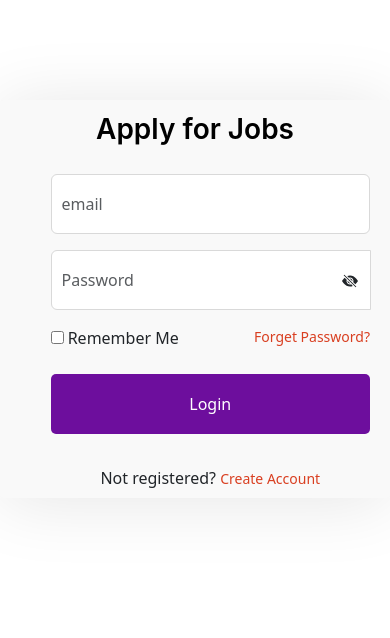
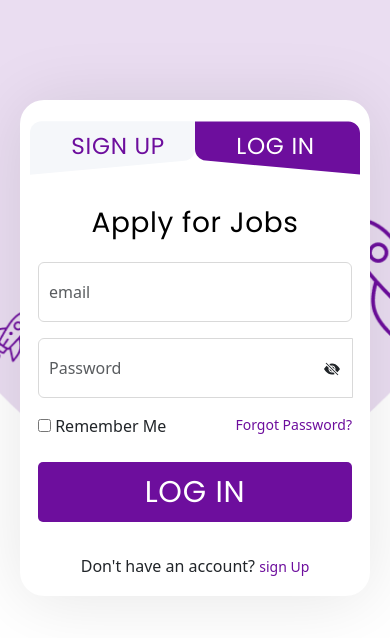
Before and after one commit to vzirshehryar/Recruitor_TeamOf2, a React (Create React App) app in the folder client/: page /login in a window 390 px wide. Shown: the top 638 px of the page. Built offline with nearby package versions, Linux system fonts and the light colour scheme.

Commit message:
login signup page UI/UX changed

```diff
--- a/client/src/routes/Auth/ForgetPassword/index.js
+++ b/client/src/routes/Auth/ForgetPassword/index.js
@@ -74,6 +74,7 @@ function Login() {
   return (
     <>
       <div>
+        <div className="backgroundIMAGE"></div>
         <div class="container Card col-lg-4 pt-2  ">
           <div class="note pb-3">
             <span className="loginHeading ">Recover Password</span>
@@ -116,7 +117,7 @@ function Login() {
                     onClick={registerBtn}
                     style={{
                       textDecoration: "none",
-                      color: "#D93F21",
+                      color: "#6D0E9D",
                       fontSize: "14px",
                     }}
                   >
--- a/client/src/routes/Auth/Login/components/Login.css
+++ b/client/src/routes/Auth/Login/components/Login.css
@@ -20,17 +20,64 @@
   background: #e0e0e0;
   box-shadow: 5px 5px 5px #2125296b, -5px -5px 5px #ffffffa6;
 }
+.backgroundIMAGE {
+  box-sizing: border-box;
+  margin: 0;
+  padding: 0;
+  position: absolute;
+  top: 0;
+  width: 100%;
+  height: 500px;
+  background-image: url(/public/authBG2.png);
+  background-position: center;
+  background-size: cover;
+  z-index: -1;
+}
 .Card {
+  width: 500px;
+  padding: 10px;
+  padding-top: 0;
   margin-top: 100px;
-  background: #f9f9f9;
+  background: #ffffff;
   box-shadow: 0px 4px 70px rgba(0, 0, 0, 0.1);
-  border-radius: 3px;
+  border-radius: 24px;
+}
+@media (max-width: 500px) {
+  .backgroundIMAGE {
+    background-image: url(/public/authBG.png);
+  }
+  .Card {
+    width: 350px;
+  }
+}
+.signupsignin {
+  width: 100%;
+  height: 100px;
+  display: flex;
+}
+.signupsignin > div {
+  position: relative;
+  width: 50%;
+  height: 100%;
+  font-family: Poppins;
+  font-size: 30px;
+  font-style: normal;
+  font-weight: 400;
+  letter-spacing: 0.72px;
+}
+.signupsignin h3 {
+  position: absolute;
+  margin-left: 25%;
+  top: 25px;
 }
 .loginHeading {
-  font-family: Inter;
-  font-weight: 600;
+  color: #000;
+  font-family: Poppins;
   font-size: 28px;
-  color: #000000;
+  font-style: normal;
+  font-weight: 400;
+  line-height: 30px; /* 93.75% */
+  letter-spacing: 0.64px;
 }
 .LoginBtn {
   width: 126px;
@@ -70,6 +117,12 @@
   border-radius: 5px;
   background: #6d0e9d;
   color: #ffffff;
+  font-family: Poppins;
+  font-size: 30px;
+  font-style: normal;
+  font-weight: 400;
+  line-height: 30px; /* 83.333% */
+  letter-spacing: 0.72px;
 }
 
 .inputIcons {
--- a/client/src/routes/Auth/Login/index.js
+++ b/client/src/routes/Auth/Login/index.js
@@ -10,7 +10,7 @@ import { useNavigate } from "react-router-dom";
 
 function Login() {
   const navigate = useNavigate();
-  const [loader, setLoader] = useState("Login");
+  const [loader, setLoader] = useState("LOG IN");
 
   const initialFormData = {
     email: "",
@@ -50,7 +50,7 @@ function Login() {
           console.log("==data", data);
           if (!data.success) {
             toast.error(data.msg);
-            setLoader("Login");
+            setLoader("LOG IN");
             return;
           }
 
@@ -61,7 +61,7 @@ function Login() {
           localStorage.setItem("user", JSON.stringify(data.user));
 
           setFormData(initialFormData);
-          setLoader("Login");
+          setLoader("LOG IN");
           navigate("/jobFeed");
         })
         .catch((error) => {
@@ -69,7 +69,7 @@ function Login() {
           toast.error("Some error occured");
 
           console.log("Error sending data:", error);
-          setLoader("Login");
+          setLoader("LOG IN");
         });
     }
   };
@@ -102,9 +102,52 @@ function Login() {
   return (
     <>
       <div>
-        <div class="container Card col-lg-4 pt-2  ">
+        <div className="backgroundIMAGE"></div>
+        <div className="container Card col-lg-4 pt-2">
+          <div className="signupsignin">
+            <div
+              style={{ cursor: "pointer" }}
+              onClick={() => navigate("/signup")}
+            >
+              <svg
+                xmlns="http://www.w3.org/2000/svg"
+                width="100%"
+                height="80%"
+                viewBox="0 0 342 111"
+                fill="none"
+              >
+                <path
+                  d="M0 24C0 10.7452 10.7452 0 24 0H342V57.9757C342 70.3881 332.535 80.7526 320.174 81.877L0 111V24Z"
+                  fill="#F5F7FA"
+                />
+              </svg>
+              <h3 className="signUp" style={{ color: "#6d0e9d" }}>
+                SIGN UP
+              </h3>
+            </div>
+            <div
+              style={{ cursor: "pointer" }}
+              onClick={() => navigate("/login")}
+            >
+              <svg
+                xmlns="http://www.w3.org/2000/svg"
+                width="100%"
+                height="80%"
+                viewBox="0 0 342 110"
+                fill="none"
+              >
+                <path
+                  d="M0 0H318C331.255 0 342 10.7452 342 24V110L21.8454 81.1411C9.47562 80.0261 0 69.6579 0 57.238V0Z"
+                  fill="#6D0E9D"
+                />
+              </svg>
+              <h3 className="signIn" style={{ color: "#fff" }}>
+                LOG IN
+              </h3>
+            </div>
+          </div>
           <div class="note pb-3">
-            <span className="loginHeading "> Apply for Jobs</span>
+            <span className="loginHeading mt-0 ">Apply for Jobs</span>
             {/* <div className="pt-3">
               <button className="LoginBtn mx-2" onClick={handle1}>
                 Hire a Team
@@ -114,9 +157,8 @@ function Login() {
               </button>
             </div> */}
           </div>
-
           <div>
-            <div class="col-sm-10 offset-1 p-2">
+            <div class="col-sm-10 p-2 mx-auto">
               <div className="text-center  form-group">
                 <Form onSubmit={handleSubmit}>
                   <p>
@@ -174,12 +216,12 @@ function Login() {
                       href="#"
                       style={{
                         textDecoration: "none",
-                        color: "#D93F21",
+                        color: "#6D0E9D",
                         fontSize: "14px",
                       }}
                       onClick={forgetPasswordPage}
                     >
-                      Forget Password?
+                      Forgot Password?
                     </a>
                   </div>
 
@@ -212,17 +254,17 @@ function Login() {
                 </div> */}
                 <ToastContainer />
                 <div className="accountLink mt-3">
-                  Not registered?{" "}
+                  Don't have an account?{" "}
                   <a
                     href="#"
                     style={{
                       textDecoration: "none",
-                      color: "#D93F21",
+                      color: "#6D0E9D",
                       fontSize: "14px",
                     }}
                     onClick={registerBtn}
                   >
-                    Create Account
+                    sign Up
                   </a>
                 </div>
               </div>
--- a/client/src/routes/Auth/setPassword/index.js
+++ b/client/src/routes/Auth/setPassword/index.js
@@ -107,6 +107,7 @@ function Register() {
   return (
     <>
       <div>
+        <div className="backgroundIMAGE"></div>
         <div className="container loginBox Card col-md-4   ">
           <div className="note pt-3 pb-3">
             <span className="loginHeading "> set New Password</span>
@@ -203,7 +204,7 @@ function Register() {
                     href="#"
                     style={{
                       textDecoration: "none",
-                      color: "#D93F21",
+                      color: "#6D0E9D",
                       fontSize: "14px",
                     }}
                     onClick={loginButton}
--- a/client/src/routes/Auth/signUp/index.js
+++ b/client/src/routes/Auth/signUp/index.js
@@ -107,13 +107,56 @@ function Register() {
   return (
     <>
       <div>
-        <div className="container loginBox Card col-md-4   ">
-          <div className="note pt-3 pb-3">
+        <div className="backgroundIMAGE"></div>
+        <div className="container loginBox Card col-md-4 pt-2">
+          <div className="signupsignin">
+            <div
+              style={{ cursor: "pointer" }}
+              onClick={() => navigate("/signup")}
+            >
+              <svg
+                xmlns="http://www.w3.org/2000/svg"
+                width="100%"
+                height="80%"
+                viewBox="0 0 342 111"
+                fill="none"
+              >
+                <path
+                  d="M0 24C0 10.7452 10.7452 0 24 0H342V57.9757C342 70.3881 332.535 80.7526 320.174 81.877L0 111V24Z"
+                  fill="#6D0E9D"
+                />
+              </svg>
+              <h3 className="signUp" style={{ color: "#fff" }}>
+                SIGN UP
+              </h3>
+            </div>
+            <div
+              style={{ cursor: "pointer" }}
+              onClick={() => navigate("/login")}
+            >
+              <svg
+                xmlns="http://www.w3.org/2000/svg"
+                width="100%"
+                height="80%"
+                viewBox="0 0 342 110"
+                fill="none"
+              >
+                <path
+                  d="M0 0H318C331.255 0 342 10.7452 342 24V110L21.8454 81.1411C9.47562 80.0261 0 69.6579 0 57.238V0Z"
+                  fill="#F5F7FA"
+                />
+              </svg>
+              <h3 className="signIn" style={{ color: "#6d0e9d" }}>
+                LOG IN
+              </h3>
+            </div>
+          </div>
+          <div className="note pt-0 pb-3">
             <span className="loginHeading "> Apply for Jobs</span>
           </div>
 
           <div>
-            <div class="col-sm-10 offset-1 p-2">
+            <div class="col-sm-10 p-2 mx-auto">
               <div class="text-center">
                 <Form onSubmit={handleSubmit}>
                   {" "}
@@ -207,7 +250,7 @@ function Register() {
                     className="loginBtn mb-3"
                     onClick={UserRegister}
                   >
-                    Signup
+                    SIGN UP
                   </button>
                 </Form>
 
@@ -241,7 +284,7 @@ function Register() {
                     onClick={loginButton}
                     style={{
                       textDecoration: "none",
-                      color: "#D93F21",
+                      color: "#6D0E9D",
                       fontSize: "14px",
                     }}
                   >
```
Also changed, not shown: client/public/authBG.png (added), client/public/authBG2.png (added).
